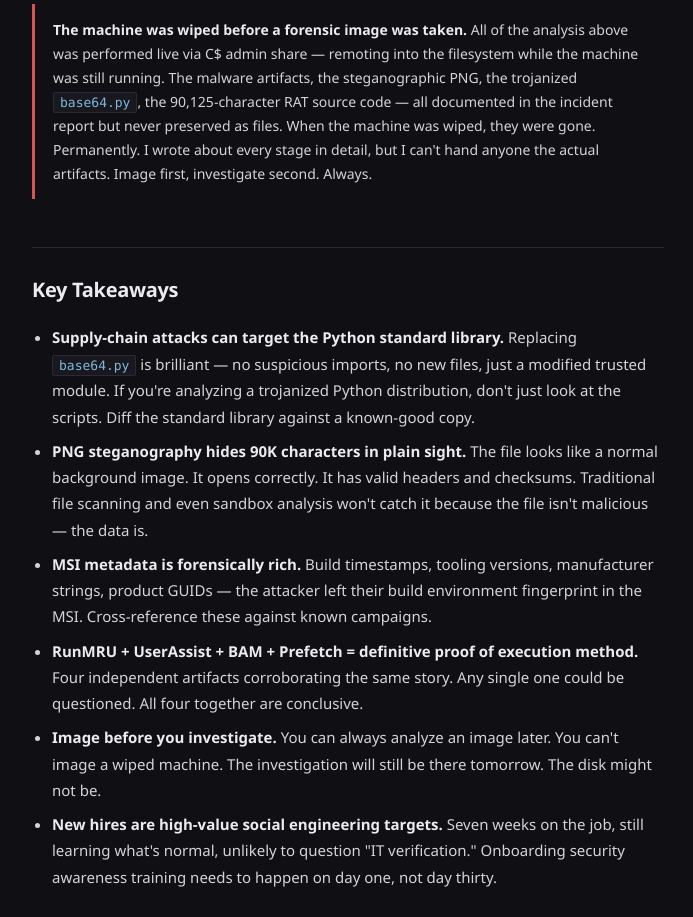
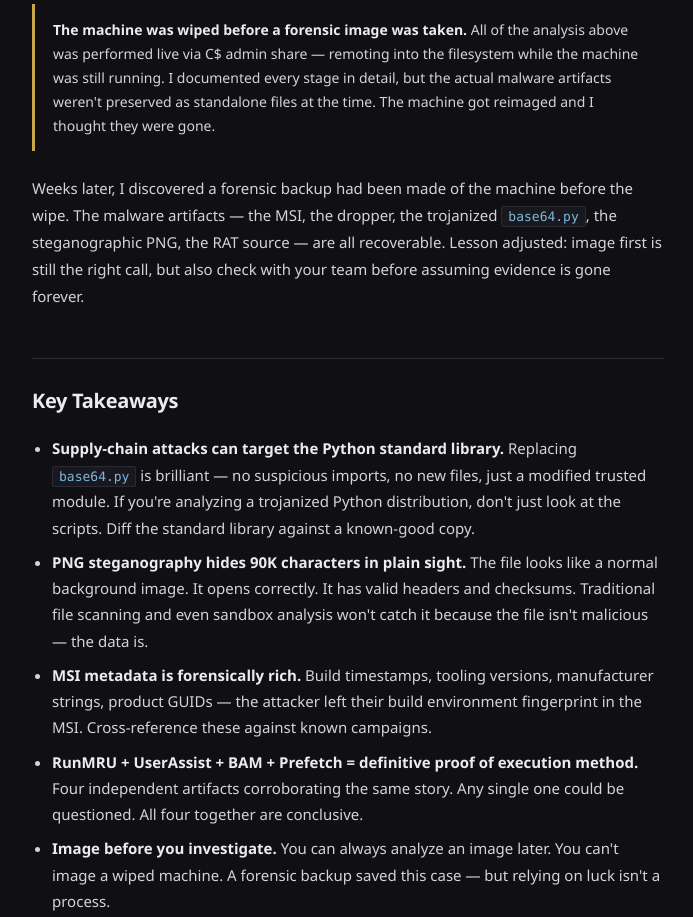
Before and after one commit to jacobyoby/jacobyoby.github.io, a plain HTML site: page posts/png-steganography-rat-five-stages.html in a window 1280 px wide. Shown: the part 10571-11488 px from the top of the page, without its empty margins (292-985 px from the left). Drawn offline with Linux system fonts and the light colour scheme.

Commit message:
Update steganography post - forensic backup exists
Machine had a backup made before wipe. Malware artifacts are
recoverable. Updated the lesson learned section accordingly.

Co-Authored-By: Claude Opus 4.6 (1M context) <noreply@anthropic.com>

```diff
--- a/posts/png-steganography-rat-five-stages.html
+++ b/posts/png-steganography-rat-five-stages.html
@@ -569,7 +569,9 @@ MSIEXEC.EXE-*.pf       (Stage 1 MSI install)</code></pre>
 
     <h2>The Lesson That Still Stings</h2>
 
-    <div class="callout callout-bad"><strong>The machine was wiped before a forensic image was taken.</strong> All of the analysis above was performed live via C$ admin share &mdash; remoting into the filesystem while the machine was still running. The malware artifacts, the steganographic PNG, the trojanized <code>base64.py</code>, the 90,125-character RAT source code &mdash; all documented in the incident report but never preserved as files. When the machine was wiped, they were gone. Permanently. I wrote about every stage in detail, but I can't hand anyone the actual artifacts. Image first, investigate second. Always.</div>
+    <div class="callout callout-warn"><strong>The machine was wiped before a forensic image was taken.</strong> All of the analysis above was performed live via C$ admin share &mdash; remoting into the filesystem while the machine was still running. I documented every stage in detail, but the actual malware artifacts weren't preserved as standalone files at the time. The machine got reimaged and I thought they were gone.</div>
+
+    <p>Weeks later, I discovered a forensic backup had been made of the machine before the wipe. The malware artifacts &mdash; the MSI, the dropper, the trojanized <code>base64.py</code>, the steganographic PNG, the RAT source &mdash; are all recoverable. Lesson adjusted: image first is still the right call, but also check with your team before assuming evidence is gone forever.</p>
 
     <h2>Key Takeaways</h2>
 
@@ -578,7 +580,7 @@ MSIEXEC.EXE-*.pf       (Stage 1 MSI install)</code></pre>
       <li><strong>PNG steganography hides 90K characters in plain sight.</strong> The file looks like a normal background image. It opens correctly. It has valid headers and checksums. Traditional file scanning and even sandbox analysis won't catch it because the file isn't malicious &mdash; the data is.</li>
       <li><strong>MSI metadata is forensically rich.</strong> Build timestamps, tooling versions, manufacturer strings, product GUIDs &mdash; the attacker left their build environment fingerprint in the MSI. Cross-reference these against known campaigns.</li>
       <li><strong>RunMRU + UserAssist + BAM + Prefetch = definitive proof of execution method.</strong> Four independent artifacts corroborating the same story. Any single one could be questioned. All four together are conclusive.</li>
-      <li><strong>Image before you investigate.</strong> You can always analyze an image later. You can't image a wiped machine. The investigation will still be there tomorrow. The disk might not be.</li>
+      <li><strong>Image before you investigate.</strong> You can always analyze an image later. You can't image a wiped machine. A forensic backup saved this case &mdash; but relying on luck isn't a process.</li>
       <li><strong>New hires are high-value social engineering targets.</strong> Seven weeks on the job, still learning what's normal, unlikely to question "IT verification." Onboarding security awareness training needs to happen on day one, not day thirty.</li>
     </ul>
 
```
